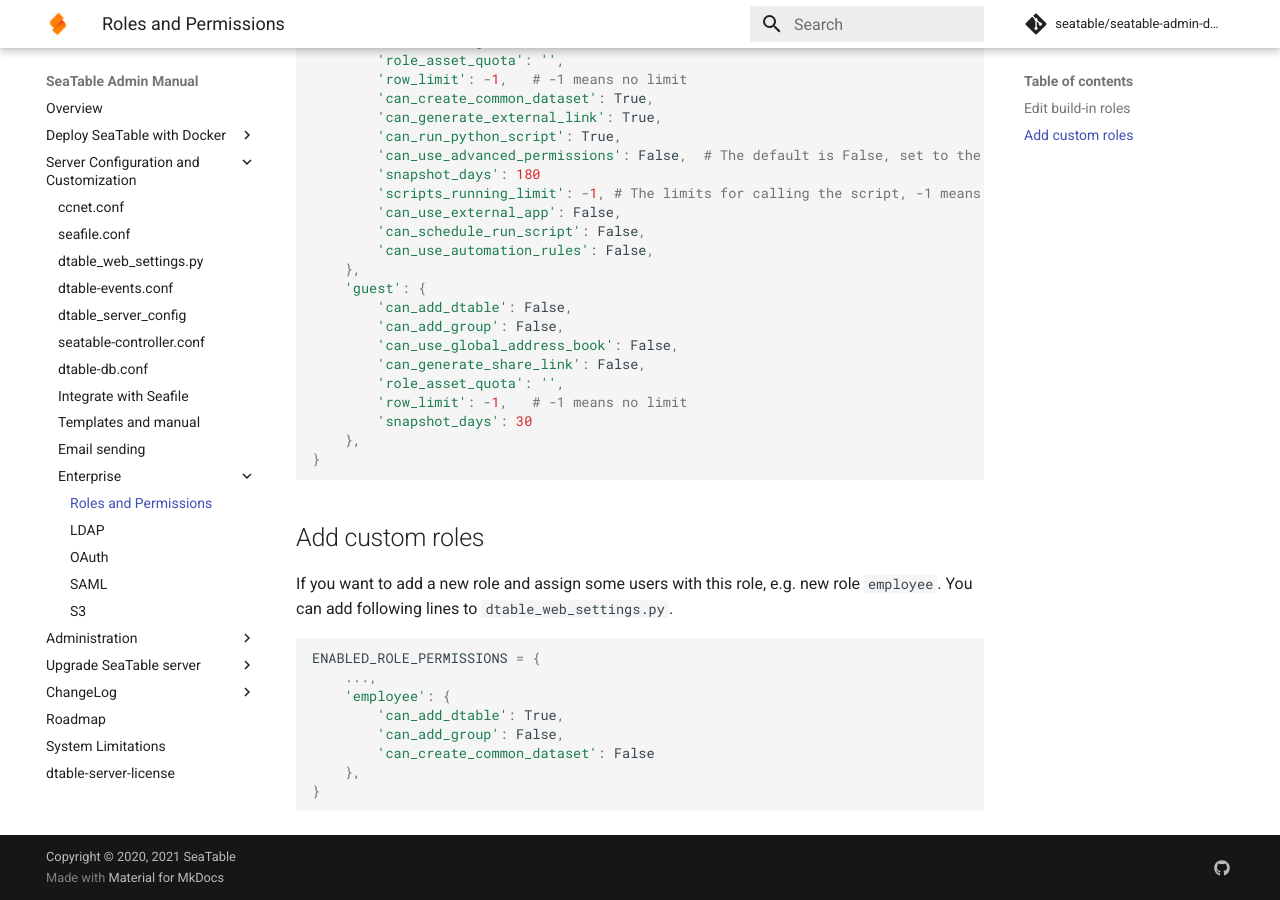
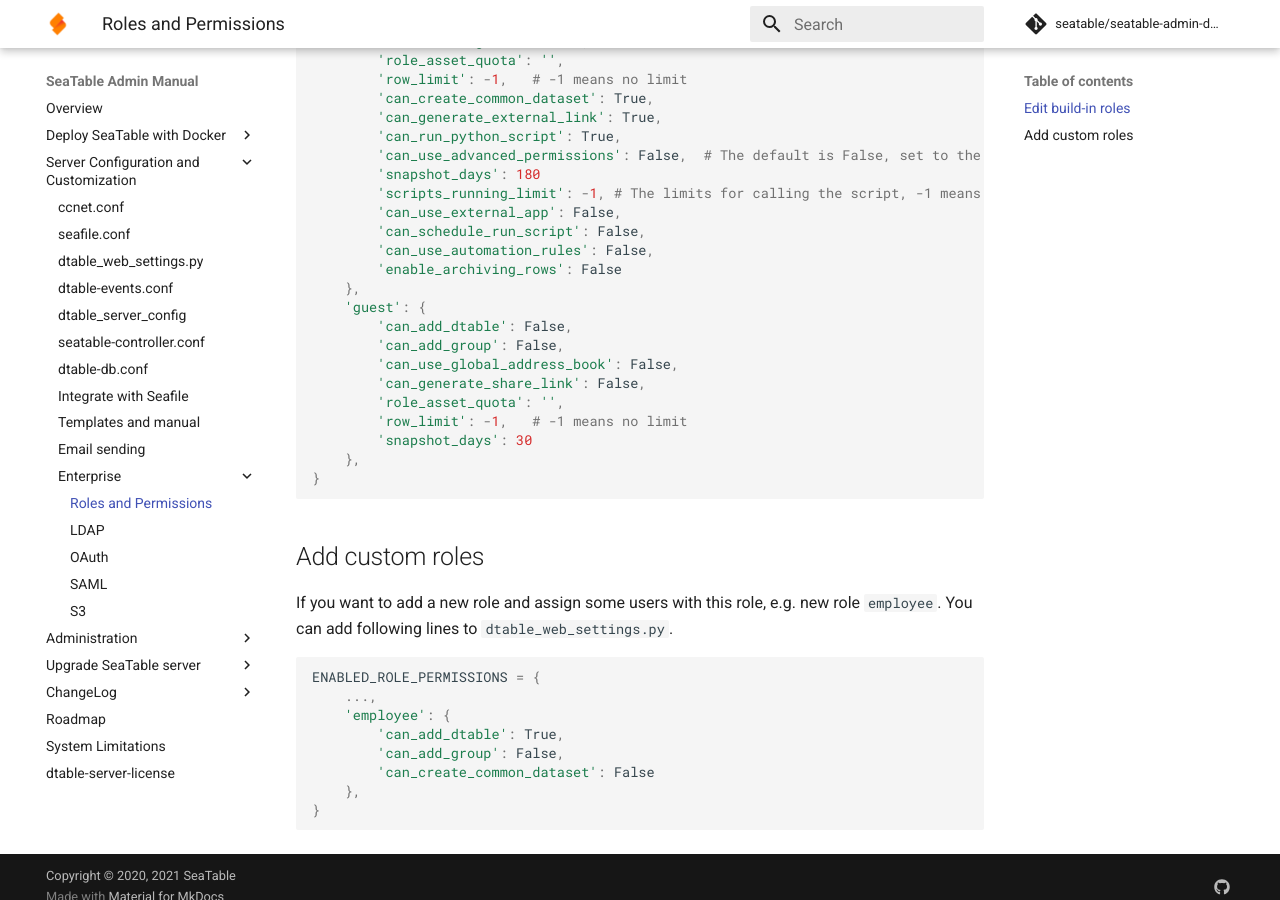
Before and after one commit to seatable/seatable-admin-docs, an MkDocs documentation site: the page built from manual/config/enterprise/roles_permissions.md, in a window 1280 px wide and 900 px high, scrolled down 498 px. Built offline with MkDocs 1.6.1 and Material for MkDocs 9.7.7, drawn with Linux system fonts in a browser that asks for light colours; comment, search, counter and statistics services are not loaded.

Commit message:
Update roles_permissions.md

```diff
--- a/manual/config/enterprise/roles_permissions.md
+++ b/manual/config/enterprise/roles_permissions.md
@@ -27,6 +27,7 @@
         'can_use_external_app': False,
         'can_schedule_run_script': False,
         'can_use_automation_rules': False,
+        'enable_archiving_rows': False
     },
     'guest': {
         'can_add_dtable': False,
```
